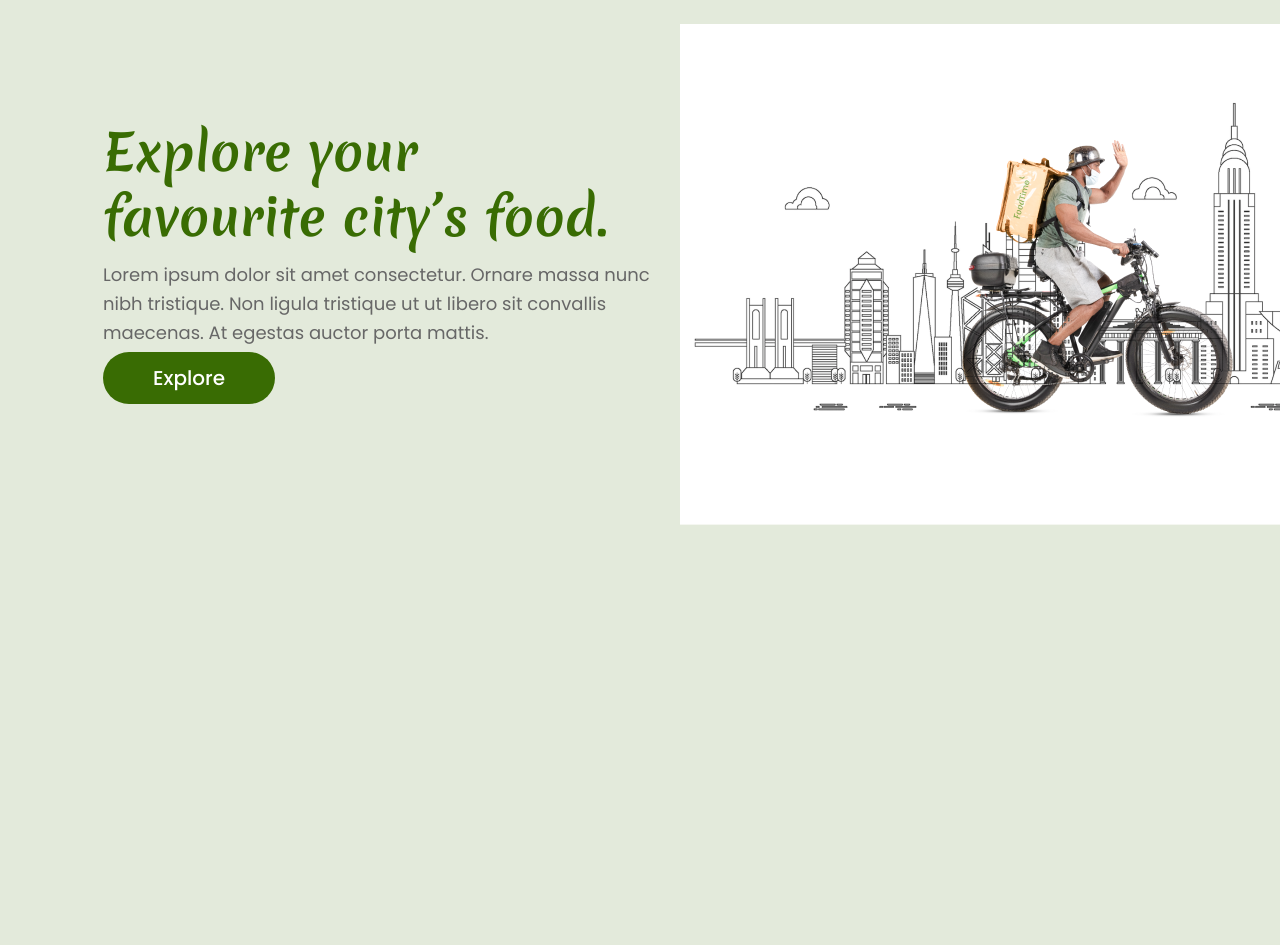
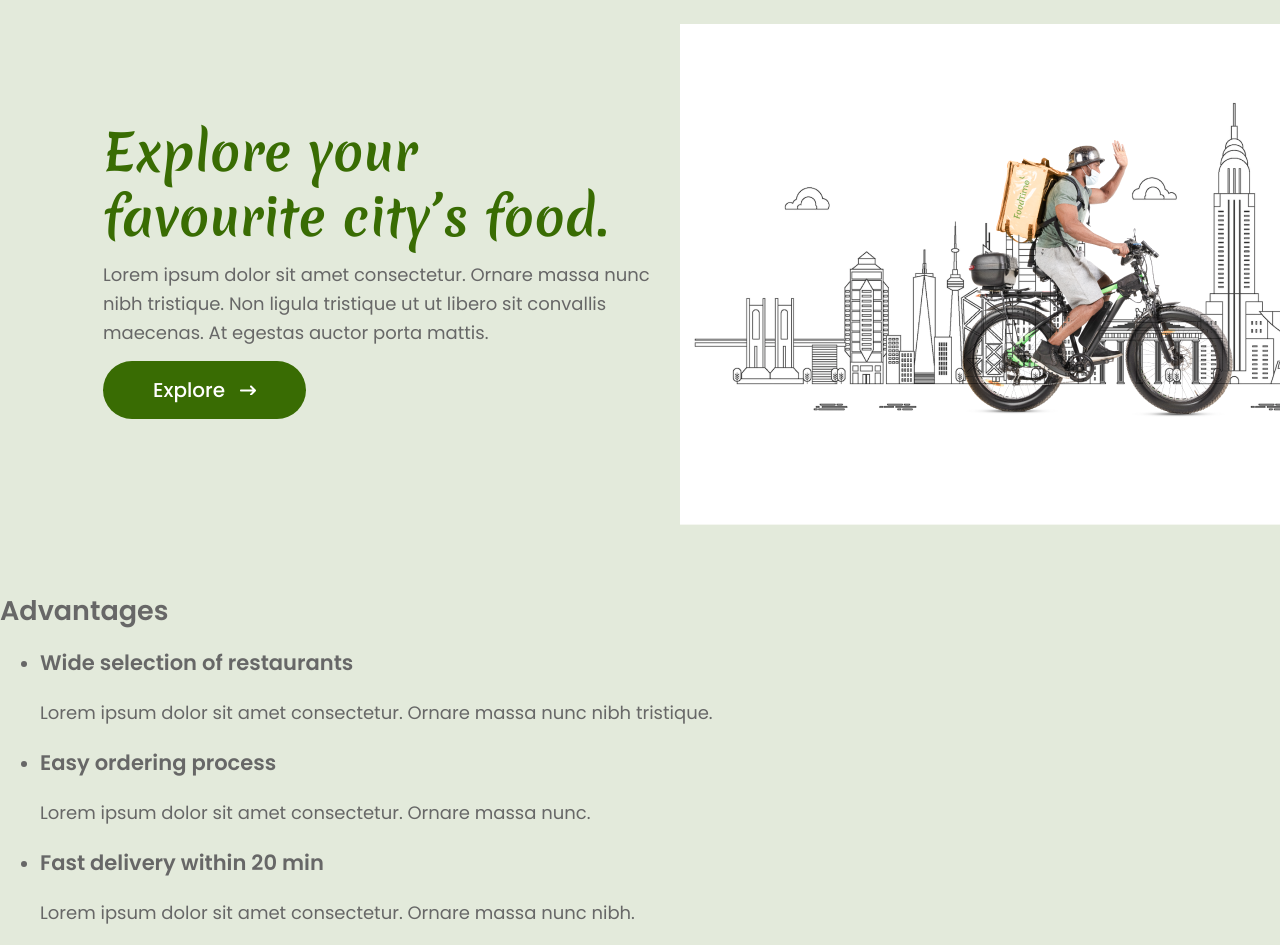
Before and after one commit to Anechua/FoodTime, a website: page index.html in a window 1280 px wide. Shown: the part 880-1825 px from the top of the page. Before the commit the page ends 1455 px from the top, so only its background shows below. Drawn offline with Linux system fonts and the light colour scheme.

Commit message:
Завершает стилизацию блока info

```diff
--- a/index.html
+++ b/index.html
@@ -75,6 +75,23 @@
           <div class="info__decoration"></div>
         </div>
       </section>
+      <section class="advantages">
+        <h2>Advantages</h2>
+        <ul class="advantages__list">
+          <li class="advantages__item advantages__item--main">
+            <h3 classs="advantages__title">Wide selection of restaurants</h3>
+            <p class="advantages__description">Lorem ipsum dolor sit amet consectetur. Ornare massa nunc nibh tristique.</p>
+          </li>
+          <li class="advantages__item">
+            <h3 classs="advantages__title">Easy ordering process</h3>
+            <p class="advantages__description">Lorem ipsum dolor sit amet consectetur. Ornare massa nunc.</p>
+          </li>
+          <li class="advantages__item">
+            <h3 classs="advantages__title">Fast delivery within 20 min</h3>
+            <p class="advantages__description">Lorem ipsum dolor sit amet consectetur. Ornare massa nunc nibh.</p>
+          </li>
+        </ul>
+      </section>
     </main>
   </body>
 </html>
--- a/styles/blocks/info.scss
+++ b/styles/blocks/info.scss
@@ -1,20 +1,28 @@
+.info {
+  padding-block: 50px;
+
+}
+
 .info__container {
-  margin: 50px auto;
+  margin-inline: auto;
   width: 1234px;
   display: flex;
   gap: 10px;
 }
+
 .info__content {
   width: 567px;
-  margin-top: 96px;
+  margin-block: 96px 105px;
 }
 
-.info__decoration {
+.info__decoration::after {
+  content: "";
   background-image: url("../images/delivery__bike.png");
   background-size: 751px 501px;
   background-repeat: no-repeat;
-  flex-grow: 1;
-  min-height: 501px;
+  width: 751px;
+  height: 501px;
+  position: absolute;
 }
 
 .info__title {
@@ -31,3 +39,17 @@
   color: #676767;
   margin-block: 0 14px;
 }
+
+.info__button {
+  display: inline-flex;
+  align-items: center;
+}
+
+.info__button::after {
+  content: "";
+  width: 16px;
+  height: 10px;
+  background-image: url("../images/arrow.svg");
+  background-repeat: no-repeat;
+  margin-left: 15px;
+}
```
Also changed, not shown: styles/styles.css.
